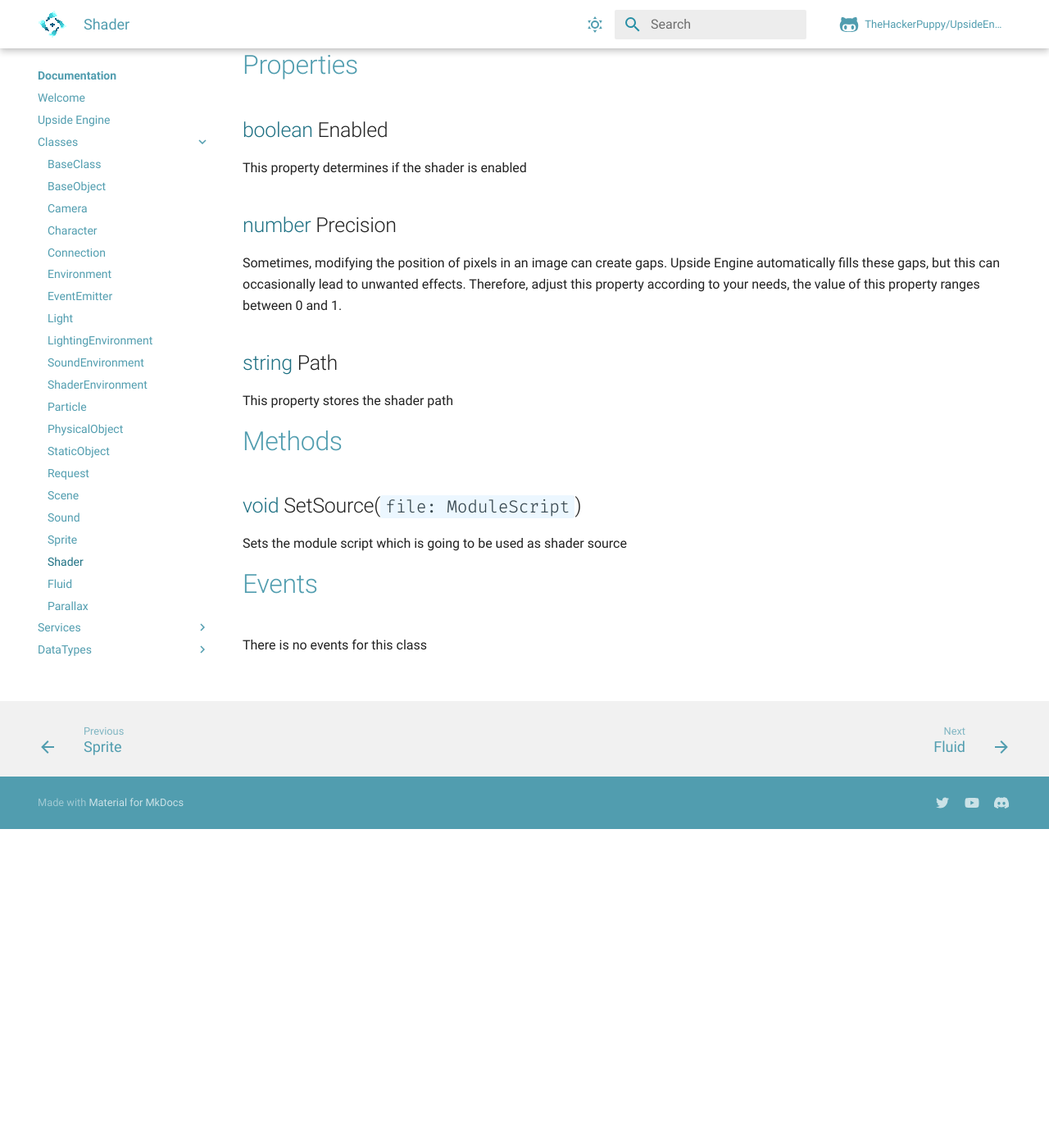
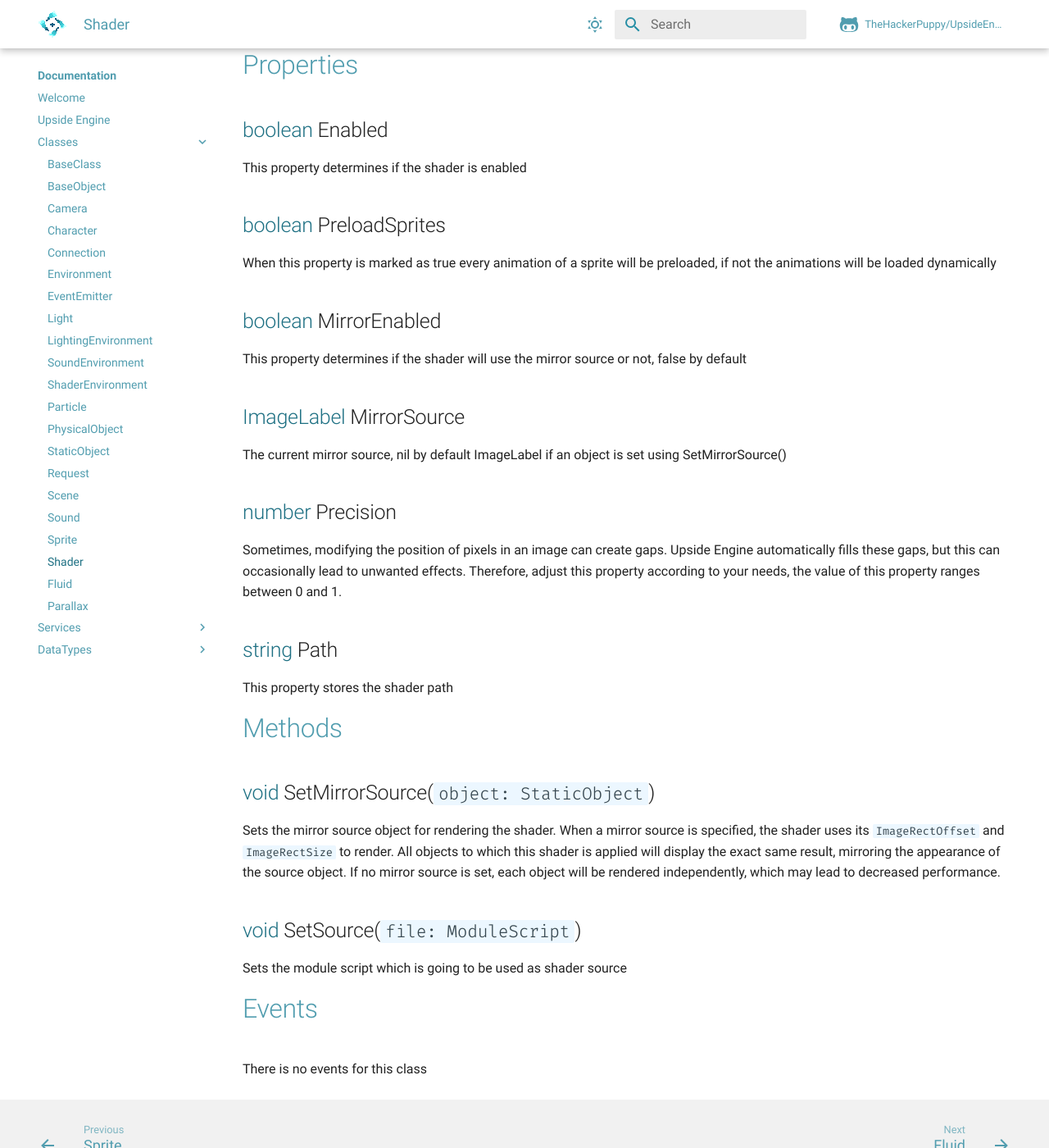
Before and after one commit to notreux/UpsideEngine, an MkDocs documentation site: the page built from docs/documentation/autogen/Shader.md, in a window 1280 px wide and 1400 px high, scrolled down 389 px. Shown: the whole window at 82% size. Built offline with MkDocs 1.6.1 and Material for MkDocs 9.7.7, drawn with Linux system fonts in a browser that asks for light colours; comment, search, counter and statistics services are not loaded.

Commit message:
docs: update Light, LightingEnvironment, and Shader documentation with new properties and clarifications

```diff
--- a/docs/documentation/autogen/Shader.md
+++ b/docs/documentation/autogen/Shader.md
@@ -20,6 +20,16 @@
 ## [boolean](boolean.md) Enabled
 This property determines if the shader is enabled
 
+## [boolean](boolean.md) PreloadSprites
+When this property is marked as true every animation of a sprite will be preloaded,
+  if not the animations will be loaded dynamically
+
+## [boolean](boolean.md) MirrorEnabled
+This property determines if the shader will use the mirror source or not, false by default
+
+## [ImageLabel](ImageLabel.md) MirrorSource
+The current mirror source, nil by default ImageLabel if an object is set using SetMirrorSource()
+
 ## [number](number.md) Precision
 Sometimes, modifying the position of pixels in an image can create gaps.
   Upside Engine automatically fills these gaps, but this can occasionally
@@ -32,6 +42,13 @@ This property stores the shader path
 
 
 # Methods
+## [void](void.md) SetMirrorSource(`object: StaticObject`)
+ Sets the mirror source object for rendering the shader. When a mirror source is specified,
+ the shader uses its `ImageRectOffset` and `ImageRectSize` to render. All objects to which this shader
+ is applied will display the exact same result, mirroring the appearance of the source object.
+ If no mirror source is set, each object will be rendered independently,
+ which may lead to decreased performance.
+
 ## [void](void.md) SetSource(`file: ModuleScript`)
  Sets the module script which is going to be used as shader source
 
```
Also changed, not shown: docs/documentation/autogen/Light.md (+0 -3 lines), docs/documentation/autogen/LightingEnvironment.md (+4 -2 lines).
